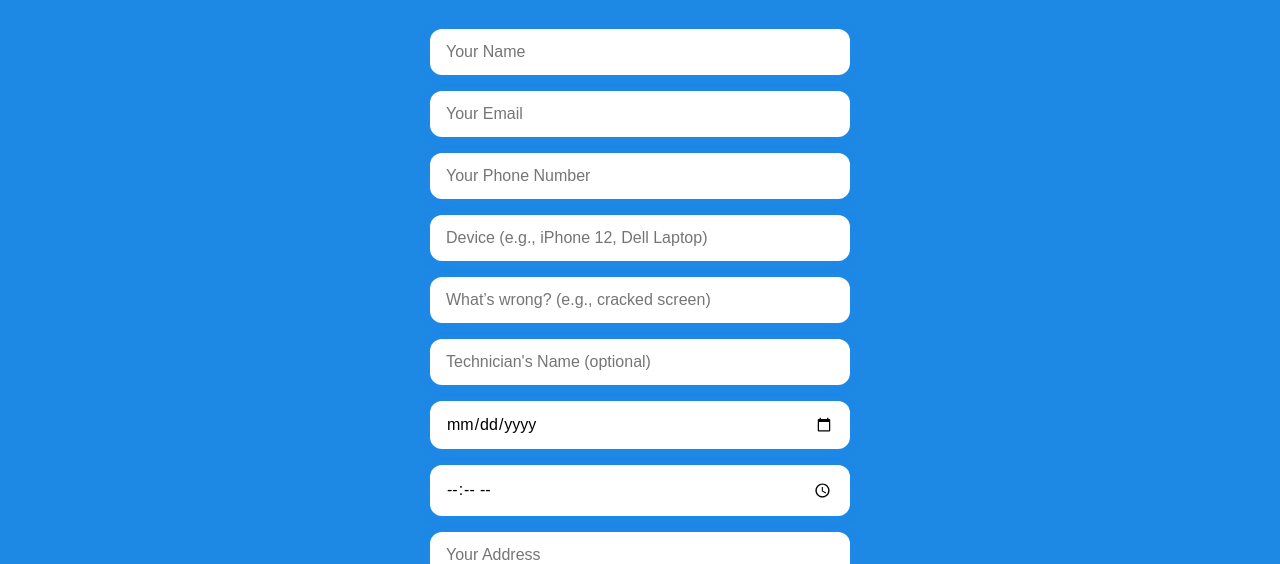
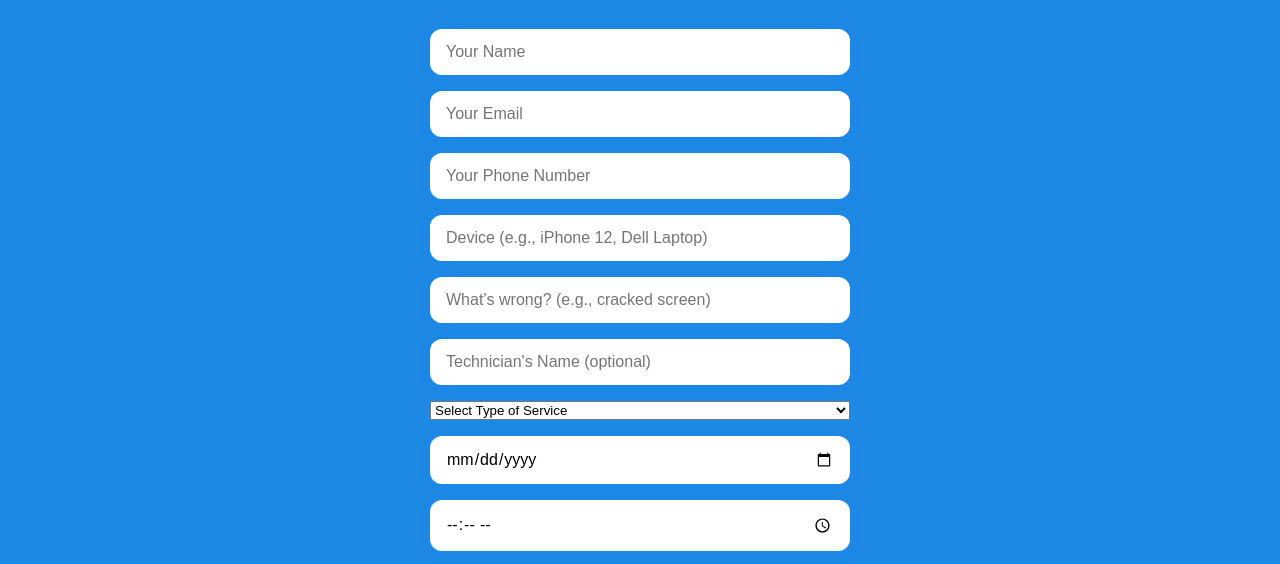
Before and after one commit to clrkl/WonderTech, a plain HTML site: page booking.html in a window 1280 px wide. Shown: the part 235-799 px from the top of the page. Drawn offline with Linux system fonts and the light colour scheme.

Commit message:
Update booking.html

```diff
--- a/booking.html
+++ b/booking.html
@@ -41,8 +41,18 @@
       <input type="text" name="device" placeholder="Device (e.g., iPhone 12, Dell Laptop)" required />
       <input type="text" name="issue" placeholder="What’s wrong? (e.g., cracked screen)" required />
 
-      <!-- New Technician Name Input -->
+      <!-- Technician Name Input -->
       <input type="text" name="technician" placeholder="Technician's Name (optional)" />
+
+      <!-- New Service Type Dropdown -->
+<select name="service_type" class="booking-form-input" required>
+  <option value="" disabled selected>Select Type of Service</option>
+  <option value="On-site Repair">On-site Repair</option>
+  <option value="Remote Help">Remote Help</option>
+  <option value="Pickup/Dropoff">Pickup/Dropoff</option>
+</select>
+
+
 
       <input type="date" name="date" required />
       <input type="time" name="time" required />
```
